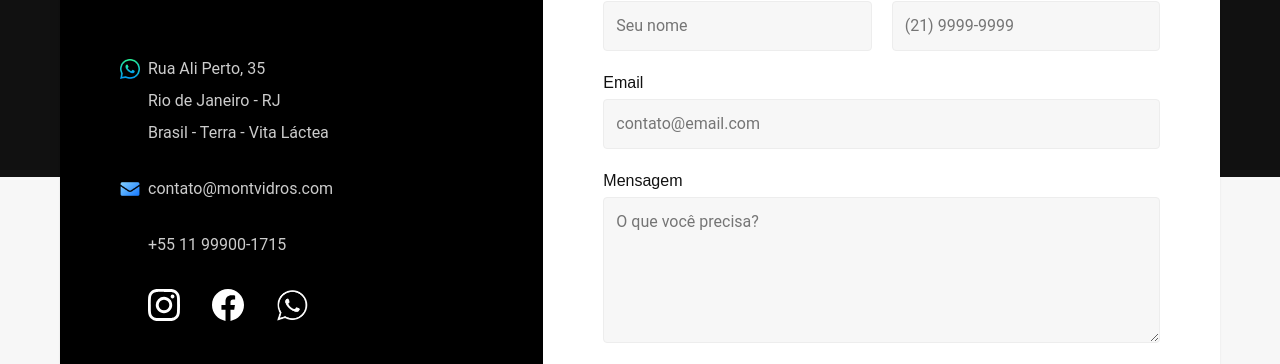
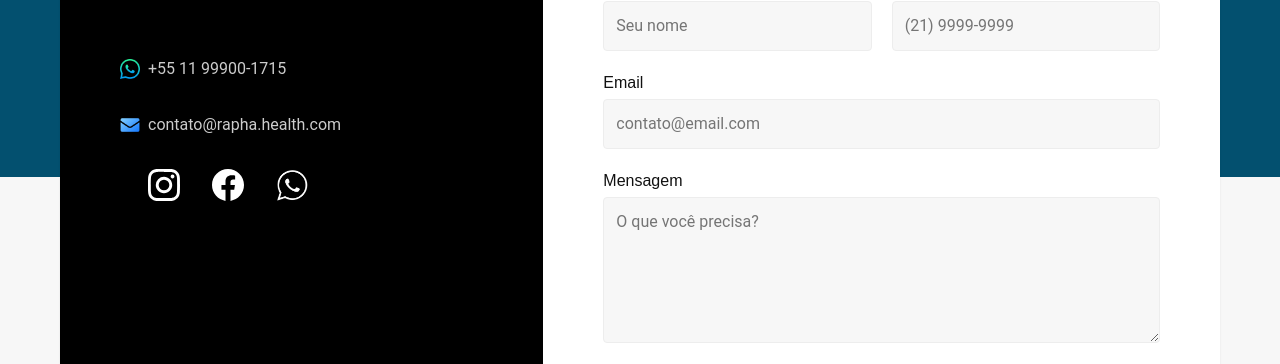
Before and after one commit to iamluhmrt/open-health, a plain HTML site: page sucess.html in a window 1280 px wide. Shown: the part 423-787 px from the top of the page. Drawn offline with Linux system fonts and the light colour scheme.

Commit message:
chore: "add some new changes"

```diff
--- a/css/contato/contato.css
+++ b/css/contato/contato.css
@@ -1,5 +1,5 @@
 #contato {
-  background: linear-gradient(var(--cor-11) 600px, var(--cor-1) 0px);
+  background: linear-gradient(var(--cor-background) 600px, var(--cor-1) 0px);
 }
 
 .contato {
--- a/css/servicos/servicos.css
+++ b/css/servicos/servicos.css
@@ -27,7 +27,7 @@
   grid-area: 1/1;
   place-self: start end;
   margin-top: 20px;
-  background: var(--cor-12);
+  background: var(--cor-p6);
   display: inline-block;
   padding: 8px 16px 8px 8px;
   border-radius: 4px 0 0 4px;
--- a/css/utilidades/componentes.css
+++ b/css/utilidades/componentes.css
@@ -14,7 +14,7 @@
   border-radius: 4px;
   box-shadow: 0 1px 2px rgba(0, 0, 0, 0.1);
   text-transform: uppercase;
-  color: var(--cor-3);
+  color: var(--cor-0);
   font: 600 1.125rem/1.35 'Poppins', sans-serif;
   max-width: max-content;
   border: none;
--- a/sucess.html
+++ b/sucess.html
@@ -43,22 +43,22 @@
       <section class="contato-dados" aria-label="Endereço">
         <h2 class="font-1-m cor-0">Entre em contato</h2>
         <div class="contato-endereco font-2-s cor-4">
-          <p>Rua Ali Perto, 35</p>
-          <p>Rio de Janeiro - RJ</p>
-          <p>Brasil - Terra - Vita Láctea</p>
+          <a href="tel:+552199999999">+55 11 99900-1715</a>
         </div>
         <address class="contato-meios font-2-s cor-4">
-          <a href="mailto:contato@montvidros.com">contato@montvidros.com</a>
-          <a href="tel:+552199999999">+55 11 99900-1715</a>
+          <a href="mailto:contato@rapha.health.com">contato@rapha.health.com</a>
         </address>
         <div class="contato-redes">
-          <a href="https://www.instagram.com/montvidros/" target="_blank">
+          <!-- Substituir # por link desejado -->
+          <a href="#" target="_blank">
             <img src="./img/redes/instagram.svg" width="32" height="32" alt="Instagram">
           </a>
-          <a href="./">
+          <!-- Substituir # por link desejado -->
+          <a href="#">
             <img src="./img/redes/facebook.svg" width="32" height="32" alt="Facebook">
           </a>
-          <a href="https://api.whatsapp.com/send/?phone=5511999001715&text=Ol%C3%A1%2C+eu+vim+pelo+site+e+gostaria+de+mais+informa%C3%A7%C3%B5es.&type=phone_number&app_absent=0" target="_blank">
+          <!-- Substituir # por link desejado -->
+          <a href="#" target="_blank">
             <img src="./img/redes/whatsapp.png" width="32" height="32" alt="Whatsapp">
           </a>
         </div>
```
Also changed, not shown: servicos.html (+2 -2 lines).
